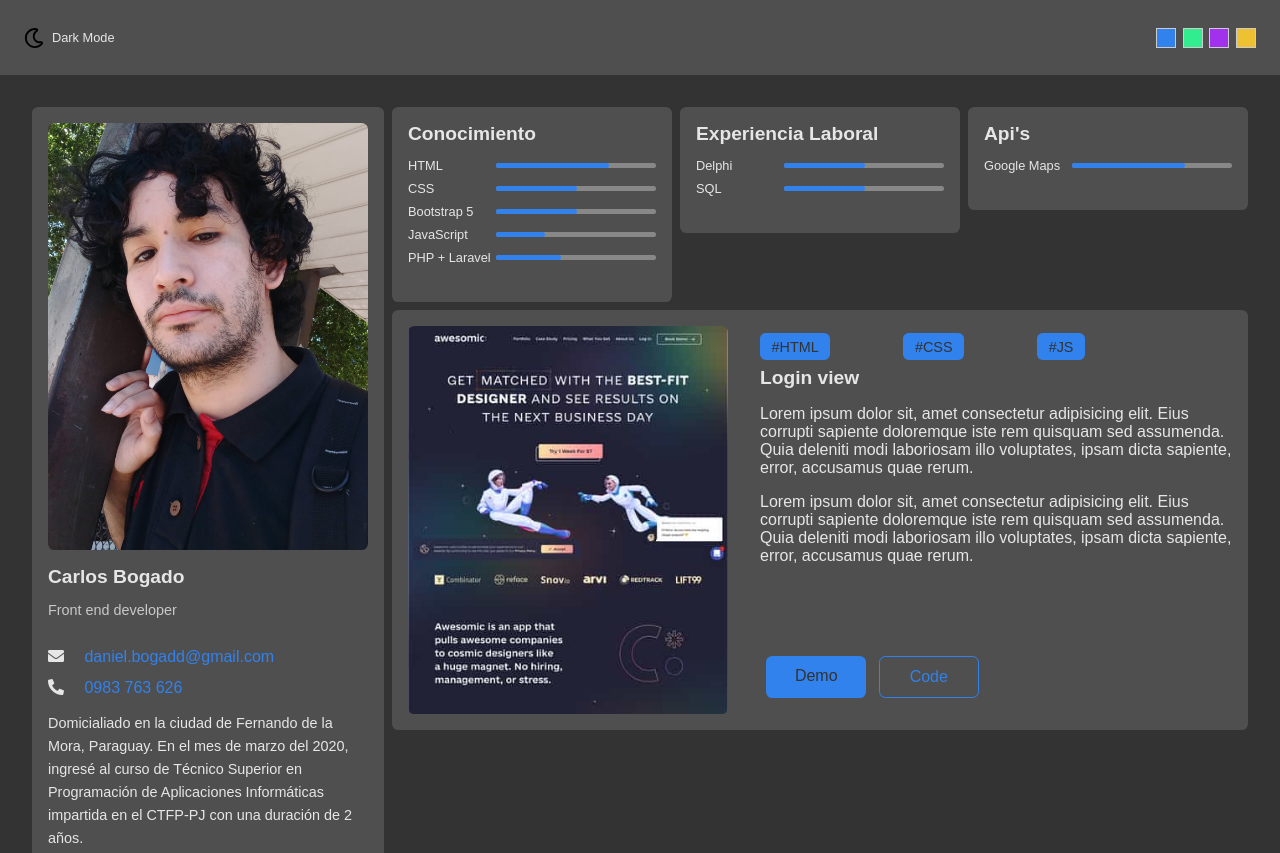
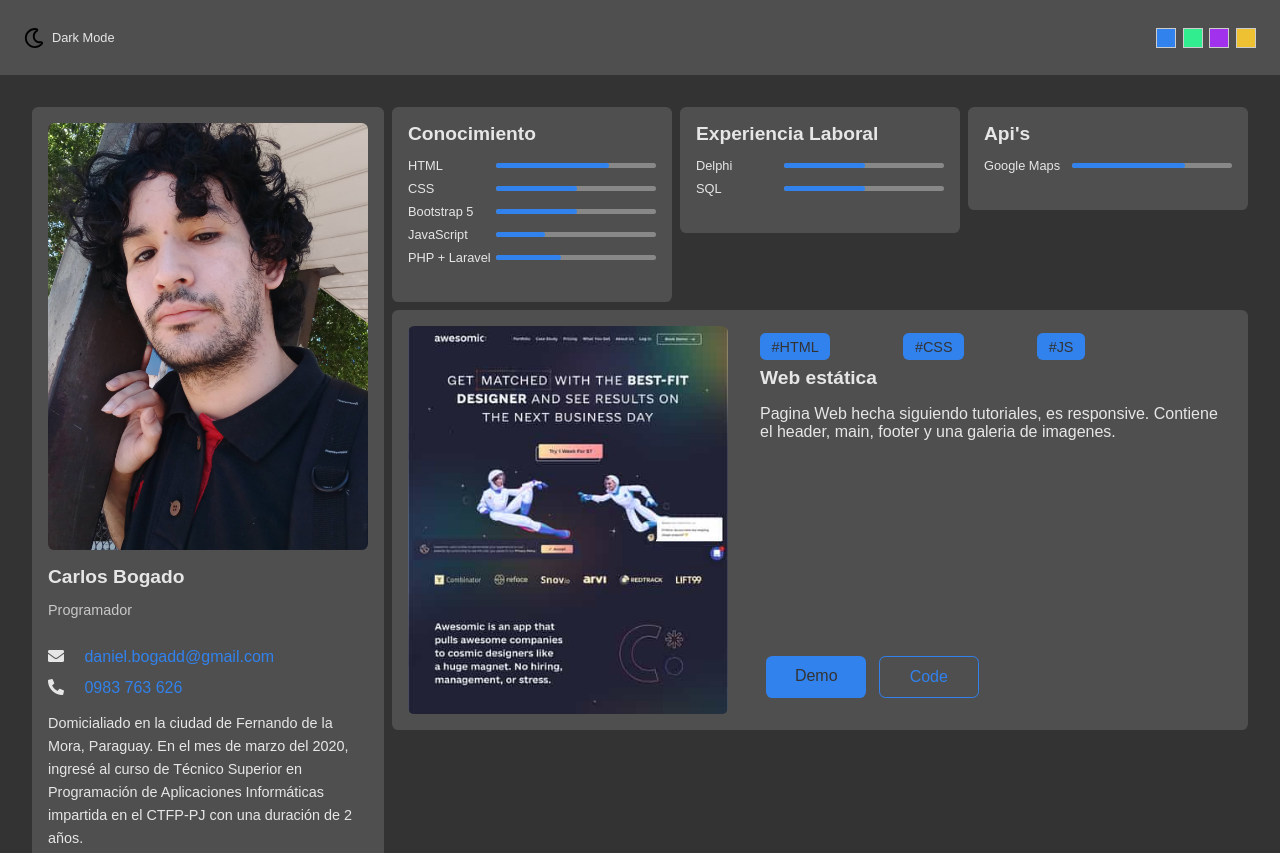
Before and after one commit to Bogado2021/porfolio, a plain HTML site: page index.html in a window 1280 px wide. Shown: the top 853 px of the page. Drawn offline with Linux system fonts and the light colour scheme.

Commit message:
modificacion proyectos

```diff
--- a/index.html
+++ b/index.html
@@ -7,7 +7,7 @@
     <link rel="stylesheet"
       href="https://cdnjs.cloudflare.com/ajax/libs/font-awesome/5.15.4/css/all.min.css">
     <link rel="stylesheet" href="css/styles.css" />
-    <title>Portfolio</title>
+    <title>porfolio</title>
   </head>
   <body class="dark">
     <header class="header">
@@ -36,7 +36,7 @@
               Carlos Bogado
             </h2>
             <p class="card__subtitule">
-              Front end developer
+              Programador
             </p>
           </div>
           <div class="card__body">
@@ -173,12 +173,14 @@
                <span class="project__tag">#CSS</span>
                <span class="project__tag">#JS</span>
             </div>
-            <H2 class="card__title">Login view</H2>
-            <p class="card_text">Lorem ipsum dolor sit, amet consectetur adipisicing elit. Eius corrupti sapiente doloremque iste rem quisquam sed assumenda. Quia deleniti modi laboriosam illo voluptates, ipsam dicta sapiente, error, accusamus quae rerum.</p>
-            <p class="card_text">Lorem ipsum dolor sit, amet consectetur adipisicing elit. Eius corrupti sapiente doloremque iste rem quisquam sed assumenda. Quia deleniti modi laboriosam illo voluptates, ipsam dicta sapiente, error, accusamus quae rerum.</p>
+            <H2 class="card__title">Web estática</H2>
+            <p class="card_text">Pagina Web hecha siguiendo tutoriales, es responsive.
+              Contiene el header, main, footer y una galeria de imagenes.
+            </p>
+            <!-- <p class="card_text">Lorem ipsum dolor sit, amet consectetur adipisicing elit. Eius corrupti sapiente doloremque iste rem quisquam sed assumenda. Quia deleniti modi laboriosam illo voluptates, ipsam dicta sapiente, error, accusamus quae rerum.</p> -->
             <div class="buttons">
-              <a href="#" class="button button-primary">Demo</a>
-              <a href="#" class="button button-ghost">Code</a>
+              <a href="https://bogado2021.github.io/pagina_web/" class="button button-primary" target="_blank">Demo</a>
+              <a href="https://github.com/Bogado2021/pagina_web" class="button button-ghost" target="_blank">Code</a>
             </div>
           </div>
         </article>
```
